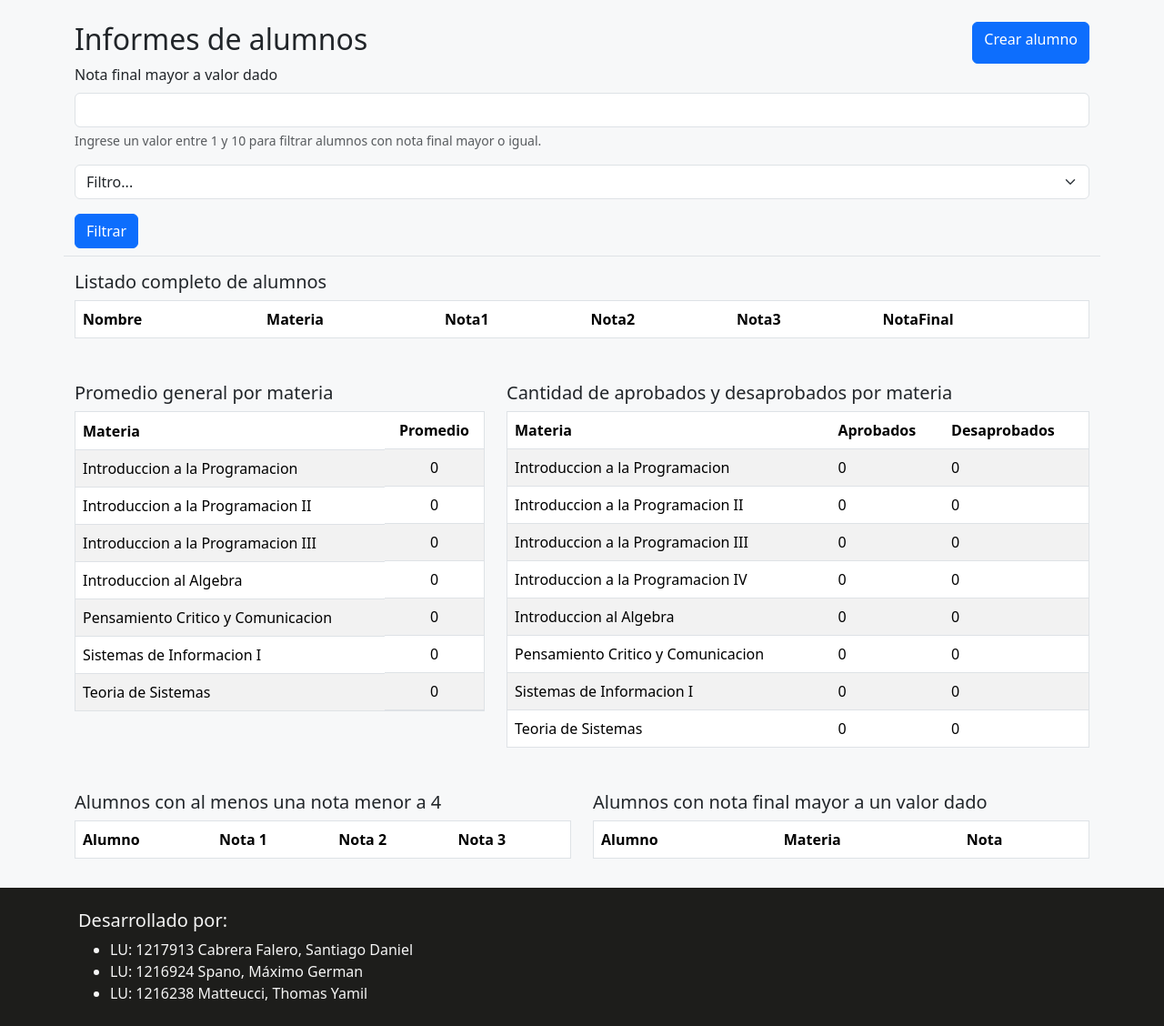
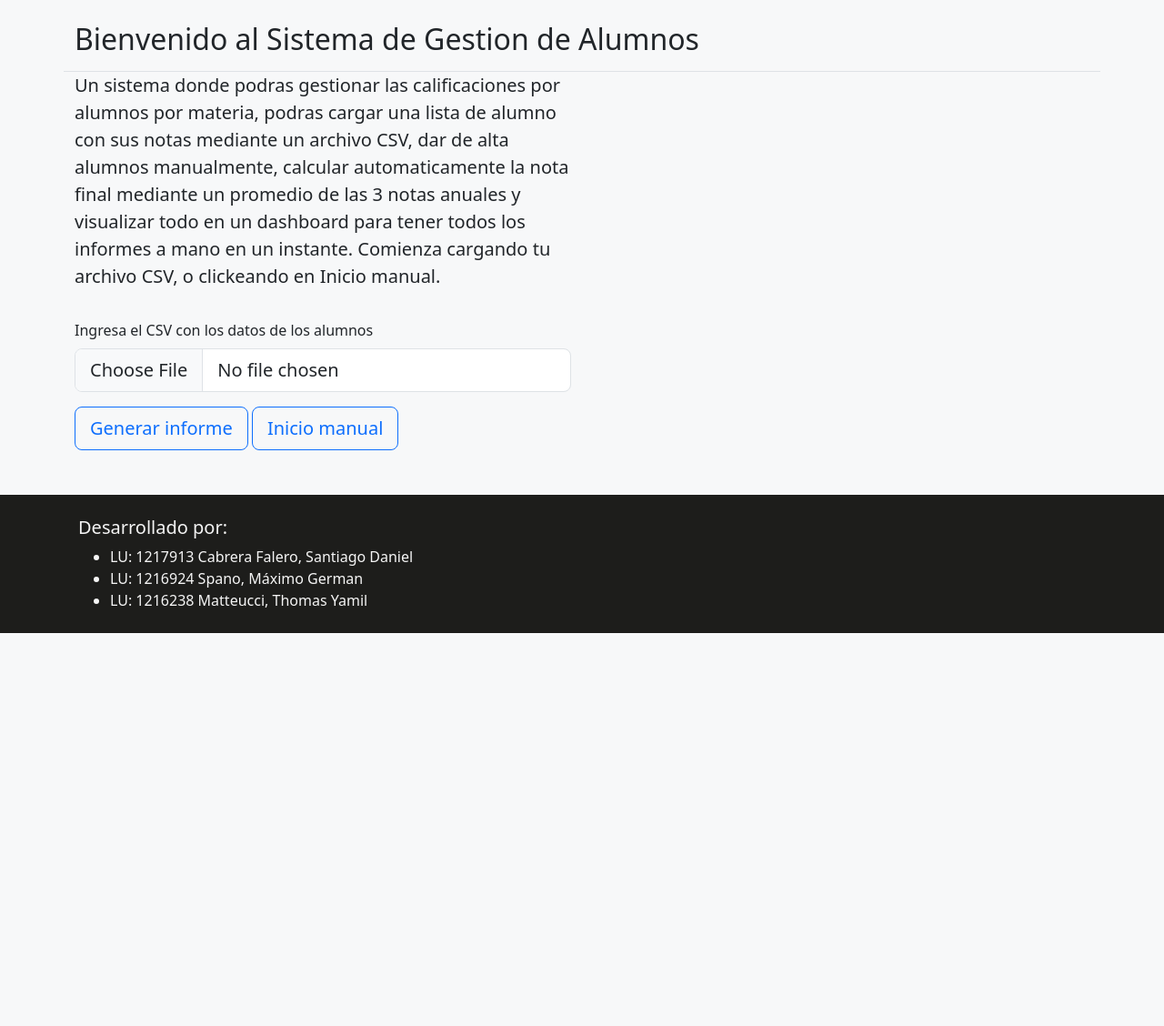
Before and after one commit to Kdna-dev/Proyecto-final-introduccion-programacion, a Flask app: page / in a window 1280 px wide. Shown: the part 104-1232 px from the top of the page at 91% size. After the commit the page ends 800 px from the top, so only its background shows below. Run offline with Flask 3, Linux system fonts and the light colour scheme; lists and menus that the app fills with data are empty.

Commit message:
Enable CSV upload, processing, and integration with dynamic dashboard

```diff
--- a/app.py
+++ b/app.py
@@ -1,19 +1,36 @@
-from flask import Flask, render_template, request, redirect
-from utils.csv_utils import leer_csv, add_row_csv
+import os
+import csv
+
+from flask import Flask, render_template, request, redirect, session
+from werkzeug.utils import secure_filename
+
+from utils.csv_utils import leer_csv, add_row_csv, add_csv, empty_csv
 from utils.sort_utils import ordenar_por_nota_final, ordenar_materias_por_nombre, ordenar_por_nombre_y_nota, \
     ordenar_por_nombre
 from gestion_alumnos.gestion_alumnos import aprobados_desaprobados_por_materia, \
     alumnos_con_nota_final_mayor_por_materia, alumnos_con_materias_para_recursar, \
-    calcular_promedio_general_materia, alumnos_con_una_nota_menor_a
+    calcular_promedio_general_materia, alumnos_con_una_nota_menor_a, generar_promedios, \
+    calcular_promedio_alumno, agregar_alumno
 
-import csv
+UPLOAD_FOLDER = './uploads'
+ALLOWED_EXTENSIONS = {'csv'}
+
 app = Flask(__name__)
-@app.route('/', methods=['GET', 'POST'])
+
+app.config['UPLOAD_FOLDER'] = UPLOAD_FOLDER
+
+app.secret_key = 'Secret key dejalos ivan'
+
+@app.route('/informe', methods=['GET', 'POST'])
 def informe():
 
     orden = request.form.get('filtro', 'nombre')  # 'nombre', 'nota' o 'materia'
     materias = leer_csv('materias.csv')
-    detalle_alumnos = leer_csv('calificaciones.csv')
+    reporte_path = session.get('reporte_path', None)
+    if reporte_path is not None:
+        detalle_alumnos = generar_promedios(leer_csv(reporte_path))
+    else:
+        detalle_alumnos = []
 
     if request.method == 'POST':
         nota_minima = int(request.form.get("nota_minima")) if request.form.get("nota_minima").isdigit() else 0
@@ -83,6 +100,33 @@ def informe():
 
 )
 
+@app.route('/', methods=['GET', 'POST'])
+def ingresar_reporte():
+
+    if request.method == 'POST':
+        reporte = request.files.get('reporte')
+        filename = secure_filename(reporte.filename)
+        file_path = os.path.join(UPLOAD_FOLDER, filename)
+        if os.path.exists(file_path):
+            os.remove(file_path)
+        reporte.save(file_path)
+
+        nuevo_reporte = session.get('reporte_path') is None
+        if nuevo_reporte:
+            session['reporte_path'] = 'static/calificaciones.csv'
+        if nuevo_reporte and os.path.exists(session['reporte_path']):
+            empty_csv(session['reporte_path'])
+        elif not os.path.exists(session['reporte_path']):
+            add_csv(session['reporte_path'])
+
+        alumnos = leer_csv(file_path)
+        for alumno in alumnos:
+            agregar_alumno(alumno)
+
+        return redirect('/informe')
+    else :
+        return render_template("cargar_informe.html")
+        #session['detalle_alumnos'] = leer_csv(reporte)
 
 
 @app.route('/crear_alumno', methods=['POST', 'GET'])
@@ -100,9 +144,19 @@ def crear_alumno():
 
         nuevo_alumno = [nombre, materia, nota1, nota2, nota3, nota_promedio]
 
-        add_row_csv(nuevo_alumno)
+        nuevo_reporte = session.get('reporte_path') is None
 
-        return redirect("/")
+        if nuevo_reporte:
+            session['reporte_path'] = 'static/calificaciones.csv'
+
+        if nuevo_reporte and os.path.exists(session['reporte_path']):
+            empty_csv(session['reporte_path'])
+        elif not os.path.exists(session['reporte_path']):
+            add_csv(session['reporte_path'])
+
+        add_row_csv(session['reporte_path'], nuevo_alumno)
+
+        return redirect("/informe")
     else:
         materias = []
         with open('materias.csv', newline='') as materiasfile:
--- a/gestion_alumnos/gestion_alumnos.py
+++ b/gestion_alumnos/gestion_alumnos.py
@@ -1,3 +1,8 @@
+from flask import session, flash
+
+from utils.csv_utils import add_row_csv
+
+
 def calcular_promedio_general_materia(detalle_alumnos, materias) -> list[int]:
     cantidad_alumnos_materia = []
     acumulador_notas_materia = []
@@ -72,3 +77,32 @@ def alumnos_con_una_nota_menor_a(detalle_alumnos):
         if int(alumno[2]) < 4 or int(alumno[3]) < 4 or int(alumno[4]) < 4:
             alumnos_filtrados.append(alumno)
     return alumnos_filtrados
+
+def calcular_promedio_alumno(alumno: list[str]) -> list[str]:
+    alumno_completo = alumno.copy()
+    alumno_completo.append(str((int(alumno[2]) + int(alumno[3]) + int(alumno[4])) // 3))
+    return alumno_completo
+
+def generar_promedios(reporte_crudo) -> list[list[str]]:
+    reporte_final=[]
+    for alumno in reporte_crudo:
+        reporte_final.append(calcular_promedio_alumno(alumno))
+    return reporte_final
+
+def agregar_alumno(alumno) -> None:
+    if alumno_valido(alumno):
+        add_row_csv(session['reporte_path'], calcular_promedio_alumno(alumno))
+
+def alumno_valido(alumno) -> bool:
+    try:
+        nota1 = int(alumno[2])
+        nota2 = int(alumno[3])
+        nota3 = int(alumno[4])
+    except ValueError:
+        flash("Algunas notas no se ingresaron por contener caracteres indebidos. \nLas notas deben ser valores enteros", 'danger')
+        return False
+    if not (0 <= int(alumno[2]) <= 10 and  0 <= int(alumno[3]) <= 10 and 0 <= int(alumno[4]) <= 10):
+        flash("Algunos registros no se ingresaron.\nVerifique que los valores esten entre 0 y 10.", 'warning')
+        return False
+
+    return True
--- /dev/null
+++ b/templates/cargar_informe.html
@@ -0,0 +1,31 @@
+{% extends "layout.html" %}
+{% block title %}Gestion de Alumnos{% endblock %}
+{% block content %}
+    <div class="container">
+        <section class="row pt-4 pb-2 border-bottom">
+            <div class="col-9">
+                <h2 class="titulo">Bienvenido al Sistema de Gestion de Alumnos</h2>
+            </div>
+        </section>
+        <section class="row">
+            <div class="col-md-6">
+                <p class="fs-5">Un sistema donde podras gestionar las calificaciones por alumnos por materia, podras cargar una lista de alumno con sus notas mediante un archivo CSV, dar de alta alumnos manualmente, calcular automaticamente la nota final mediante un promedio de las 3 notas anuales y visualizar todo en un dashboard para tener todos los informes a mano en un instante. Comienza cargando tu archivo CSV, o clickeando en Inicio manual.</p>
+            </div>
+        </section>
+        <section class="row">
+            <div class="col-md-6 py-3">
+                <form action="/" method="post" enctype="multipart/form-data">
+                    <div class="mb-3">
+{#                        <button class="btn btn-outline-primary btn-lg" for="reporte">Carga tu archivo CSV</button>#}
+                        <label for="reporte" class="form-label">Ingresa el CSV con los datos de los alumnos</label>
+                        <input class="form-control form-control-lg" type="file" id="reporte" name="reporte" accept=".csv" required>
+                    </div>
+                    <div class="mb-3">
+                        {{ comp.btn_post('Generar informe', 'btn btn-outline-primary btn-lg') }}
+                        {{ comp.btn_link('Inicio manual', 'informe', None, 'btn btn-outline-primary btn-lg') }}
+                    </div>
+                </form>
+            </div>
+        </section>
+    </div>
+{% endblock %}
--- a/templates/informe.html
+++ b/templates/informe.html
@@ -15,7 +15,10 @@
             <div class="col-3 d-flex justify-content-end">
                 {{ comp.btn_link('Crear alumno', 'crear_alumno') }}
             </div>
-            <form action="/" method="post">
+        </section>
+        {% if detalle_alumnos | length > 0 %}
+            <section class="row py-3">
+                <form action="/informe" method="post">
                     <div class="mb-3">
                       <label for="nota_minima" class="form-label">Nota final mayor a valor dado</label>
                       <input type="number" class="form-control" id="nota_minima" name="nota_minima" min="1" max="10" value="">
@@ -54,8 +57,6 @@
                             {% endfor %}
                         </tbody>
                     </table>
-            </div>
-	    <div class="container">
                 </div>
             </section>
             <section class="row py-3">
@@ -158,5 +159,12 @@
                     </table>
                 </div>
             </section>
+        {% else %}
+            <section class="row py-3">
+                <div class="col-md-10 offset-md-3">
+                    <p class="fs-3">Ingresa al menos un alumno para mostrar el informe.</p>
+                </div>
+            </section>
+        {% endif %}
     </div>
 {% endblock %}
--- a/templates/layout.html
+++ b/templates/layout.html
@@ -13,6 +13,22 @@
         </div>
     </header>
     <main class="flex-fill">
+        <div class="position-fixed top-5 end-0 p-3" style="z-index: 1100;">
+            {% with messages = get_flashed_messages(with_categories=true) %}
+                {% if messages %}
+                    {% for category, message in messages %}
+                        {% if category == 'message' %}
+                            <div class="alert alert-warning" role="alert">
+                        {% else %}
+                            <div class="alert alert-{{ category }}" role="alert">
+                        {% endif %}
+                                {{ message }}
+                                <button type="button" class="btn-close btn-close-black me-2 m-auto" data-bs-dismiss="alert" aria-label="Cerrar"></button>
+                            </div>
+                    {% endfor %}
+                {% endif %}
+            {% endwith %}
+        </div>
         {% block content %}{% endblock %}
     </main>
     <footer class="min-vw-100">
--- a/utils/csv_utils.py
+++ b/utils/csv_utils.py
@@ -1,7 +1,12 @@
 import csv
 
-def add_row_csv(nuevo_alumno: list[str]) -> None:
-    with open("calificaciones.csv", 'a', newline='') as csvfile:
+def add_csv(archivo) -> None:
+    with open(archivo, 'a', newline='') as csvfile:
+        writer = csv.writer(csvfile)
+        writer.writerow(['Nombre','Materia','Nota1','Nota2','Nota3','Promedio'])
+
+def add_row_csv(archivo, nuevo_alumno: list[str]) -> None:
+    with open(archivo, 'a', newline='') as csvfile:
         writer = csv.writer(csvfile)
         writer.writerow(nuevo_alumno)
 
@@ -13,3 +18,8 @@ def leer_csv(archivo) -> list[list[str]]:
             if i != 0:
                 rows.append(row[0].split(','))
     return rows
+
+def empty_csv(archivo) -> None:
+    with open(archivo, 'w', newline='') as csvfile:
+        writer = csv.writer(csvfile)
+        writer.writerow(['Nombre', 'Materia', 'Nota1', 'Nota2', 'Nota3', 'Promedio'])
```
Lines whose indentation alone changed are shown as unchanged.
